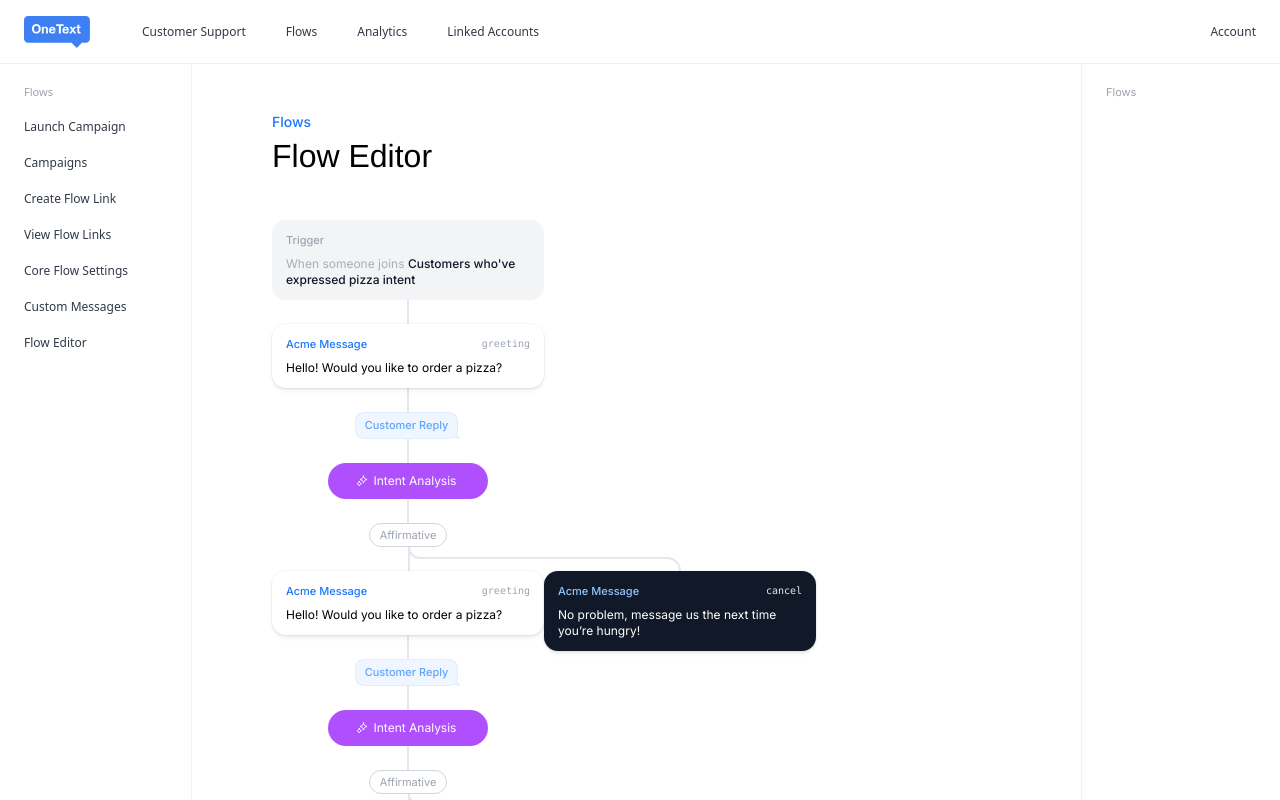
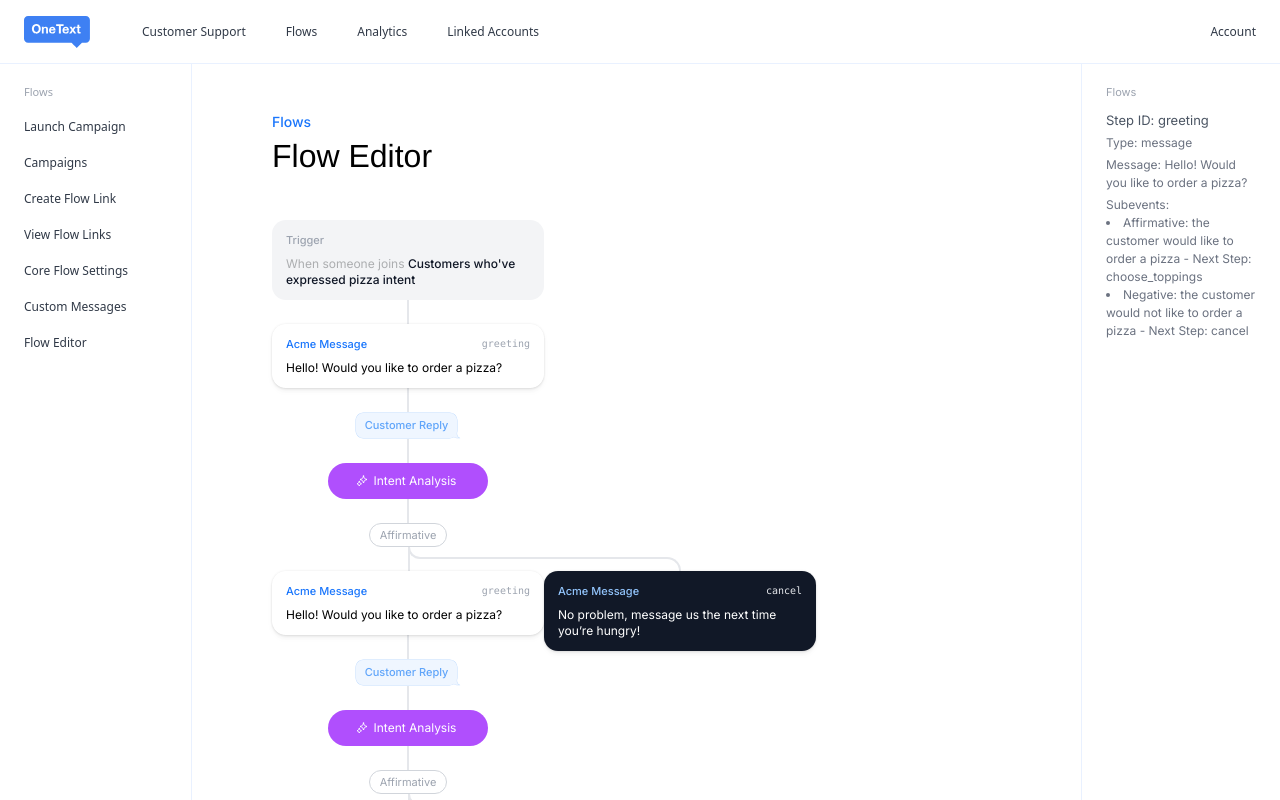
Before and after one commit to simeonlee/onetext-console, a Next.js app: page / in a window 1280 px wide. Both pictures are taken after a click on the element 408 px from the left and 393 px from the top of the page. Built offline with nearby package versions, Linux system fonts and the light colour scheme.

Commit message:
step selection shows step details in right nav

```diff
--- a/src/components/nav/FlowEditorRightNav.tsx
+++ b/src/components/nav/FlowEditorRightNav.tsx
@@ -2,8 +2,15 @@ import {
   APP_DESKTOP_TOP_NAV_HEIGHT as topNavHeight,
   APP_DESKTOP_RIGHT_NAV_WIDTH as rightNavWidth,
 } from "~/constants/base";
+import { useFlowEditor } from "~/contexts/FlowEditorContext";
+import pizzaOrderFlow from "~/pages/pizzaOrderFlow.json";
 
 export default function FlowEditorRightNav() {
+  const { selectedStepId } = useFlowEditor();
+  const selectedStep = pizzaOrderFlow.steps.find(
+    (step) => step.id === selectedStepId
+  );
+
   return (
     <div
       className="hidden md:block relative overflow-y-scroll scrollbar-none ot-border-l ot-black"
@@ -15,7 +22,31 @@ export default function FlowEditorRightNav() {
       <div className="inline-block">
         <div className="px-6 transition-all pt-3 pb-4">
           <h4 className="text-[11px] text-gray-400 py-2 mb-0.5">Flows</h4>
-          <div className="space-y-1"></div>
+          {selectedStep && (
+            <div className="space-y-1">
+              <h5 className="text-[13px] text-gray-600">
+                Step ID: {selectedStep.id}
+              </h5>
+              <p className="text-[12px] text-gray-500">
+                Type: {selectedStep.type}
+              </p>
+              <p className="text-[12px] text-gray-500">
+                Message: {selectedStep.message}
+              </p>
+              {selectedStep.events && (
+                <div className="text-[12px] text-gray-500">
+                  <p>Subevents:</p>
+                  <ul className="list-disc list-inside">
+                    {selectedStep.events.map((event, index) => (
+                      <li key={index}>
+                        {event.intent} - Next Step: {event.nextStepID}
+                      </li>
+                    ))}
+                  </ul>
+                </div>
+              )}
+            </div>
+          )}
         </div>
       </div>
     </div>
```
